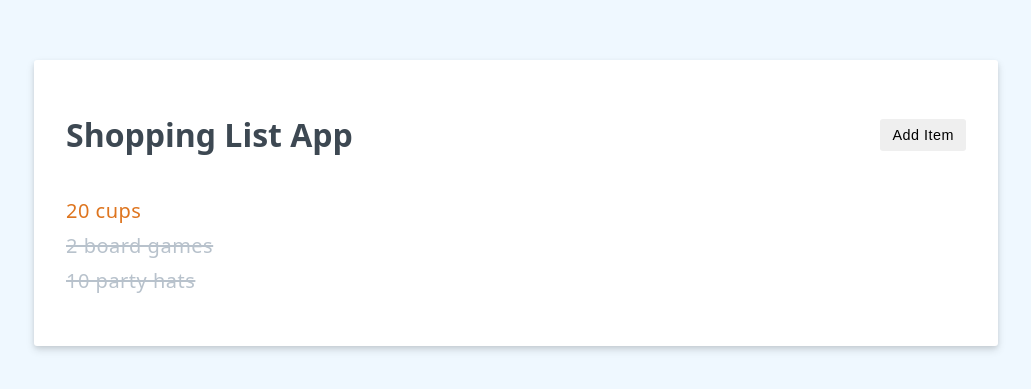
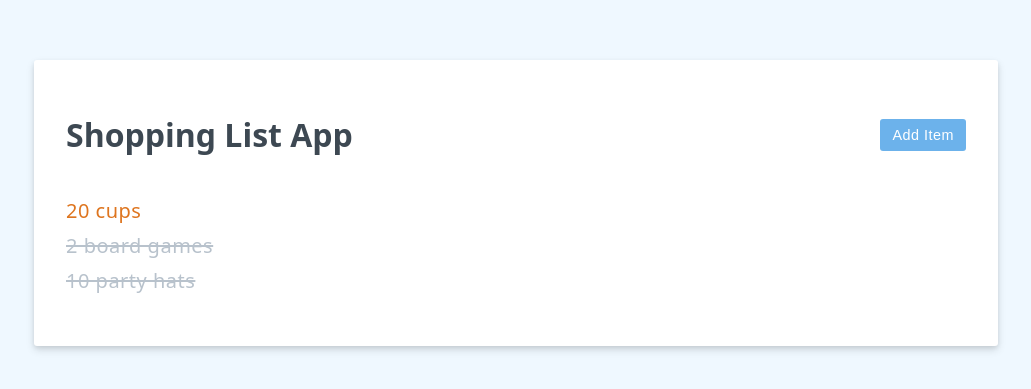
Before and after one commit to vueschool/vuejs-3-fundamentals, a plain HTML site: page index.html in a window 1280 px wide. Shown: the part 197-586 px from the top of the page, without its empty margins (124-1155 px from the left). Drawn offline with nearby package versions, Linux system fonts and the light colour scheme.

Commit message:
The Add Item button primary class typo fixes

```diff
--- a/index.html
+++ b/index.html
@@ -12,7 +12,7 @@
     <div class="header">
       <h1>{{ header || 'Welcome' }}</h1>
       <button v-if="editing" @click="doEdit(false)" class="btn btn-cancel">Cancel</button>
-      <button v-else @click="doEdit(true)" class="btn btn-primry">Add Item</button>
+      <button v-else @click="doEdit(true)" class="btn btn-primary">Add Item</button>
     </div>
 
     <div v-if="editing" class="add-item-form">
```
